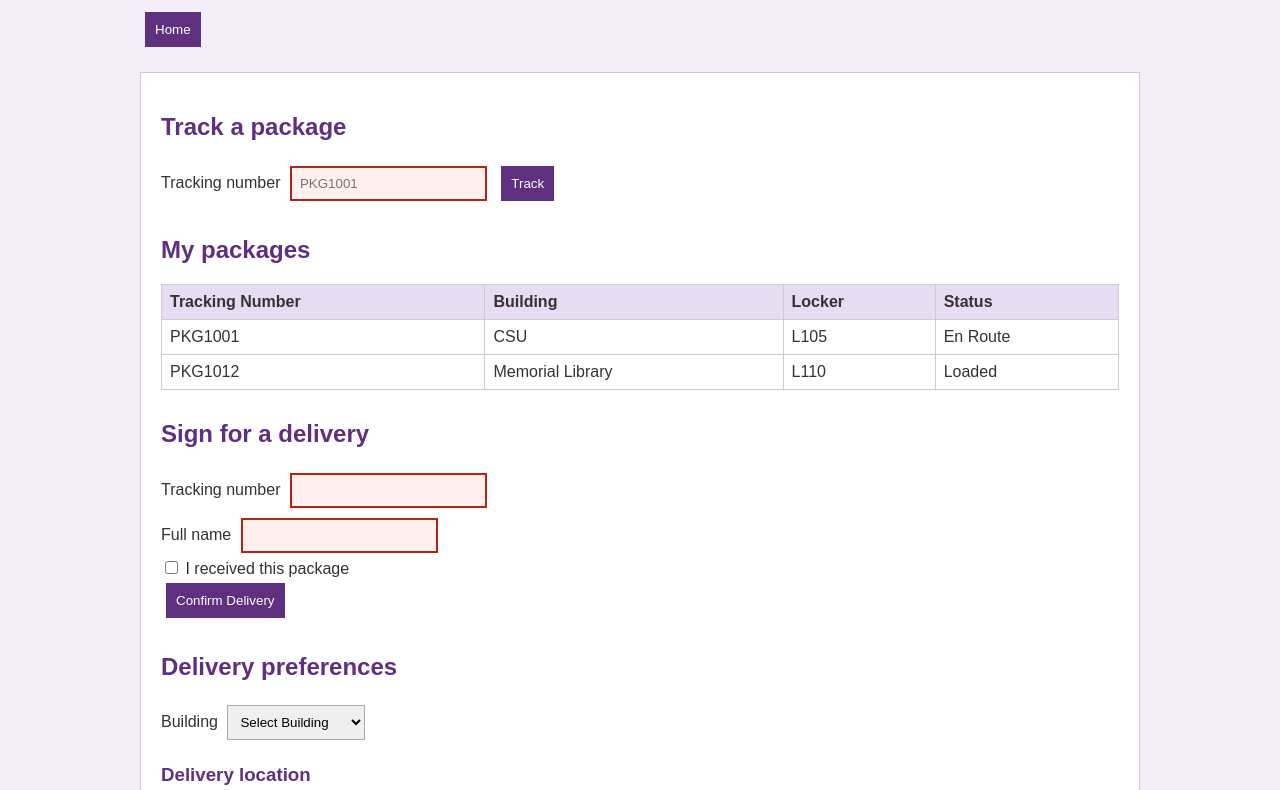
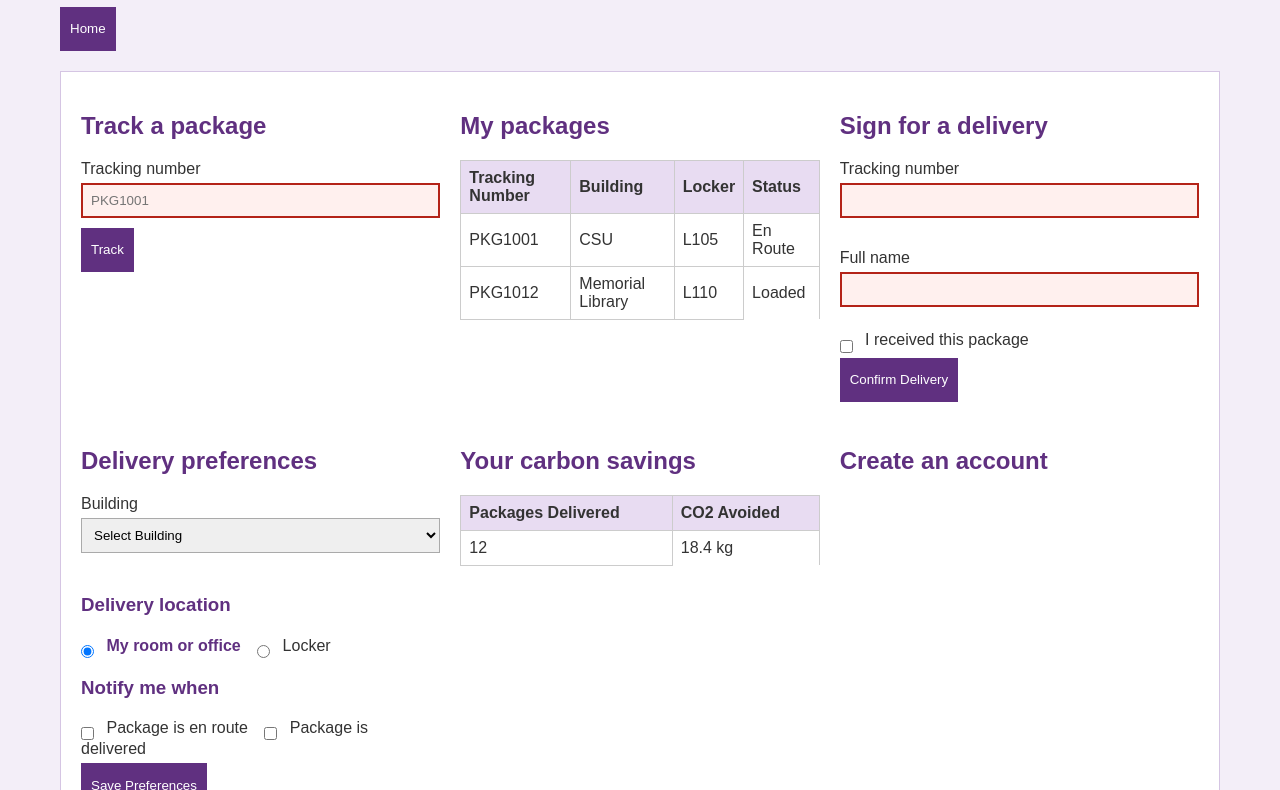
Before and after one commit to Cole-Gibeau/fullStackCIS483, a plain HTML site: page endUsers.html in a window 1280 px wide. Shown: the part 93-883 px from the top of the page. Drawn offline with Linux system fonts and the light colour scheme.

Commit message:
Mobile CSS update

```diff
--- a/style.css
+++ b/style.css
@@ -1,3 +1,10 @@
+/* Applies to every element, including the table labels generated by td::before */
+*,
+*::before,
+*::after {
+  box-sizing: border-box;
+}
+
 /* Basic page background and fonts */
 body {
   font-family: Arial, sans-serif;
@@ -26,16 +33,47 @@ main {
 
 /* Space between sections */
 section {
-  margin-bottom: 30px;
+  margin-bottom: 24px;
+}
+
+.site-nav {
+  display: flex;
+  flex-direction: column;
+  gap: 12px;
+  margin: 12px 0;
+}
+
+.site-nav button {
+  width: 100%;
+  margin: 0;
+}
+
+label {
+  display: block;
+  margin-top: 8px;
 }
 
 /* Text fields and dropdowns */
 input[type="text"],
 input[type="number"],
 select {
+  display: block;
+  width: 100%;
+  max-width: 100%;
   padding: 8px;
-  margin: 5px;
+  margin: 5px 0;
   border: 1px solid #aaaaaa;
+}
+input[type="radio"],
+input[type="checkbox"] {
+  width: auto;
+  margin: 10px 8px 0 0;
+  vertical-align: middle;
+}
+input[type="radio"] + label,
+input[type="checkbox"] + label {
+  display: inline;
+  margin: 0 12px 0 0;
 }
 
 /* Buttons Styling */
@@ -44,9 +82,10 @@ input[type="submit"] {
   background-color: #603080;
   color: white;
   padding: 10px;
-  margin: 5px;
+  margin: 5px 5px 5px 0;
   border: none;
   cursor: pointer;
+  min-height: 44px;
 }
 
 /*Button hover effect, will darken the buttons */
@@ -68,29 +107,53 @@ table {
   width: 100%;
   border-collapse: collapse;
 }
-
+thead {
+  position: absolute;
+  width: 1px;
+  height: 1px;
+  padding: 0;
+  margin: -1px;
+  overflow: hidden;
+  clip: rect(0, 0, 0, 0);
+  white-space: nowrap;
+  border: 0;
+}
+tr {
+  display: block;
+  margin-bottom: 12px;
+  border: 1px solid #cccccc;
+  background-color: #ffffff;
+}
 th,
 td {
-  border: 1px solid #cccccc;
+  display: block;
+  border: none;
+  border-bottom: 1px solid #eeeeee;
   padding: 8px;
   text-align: left;
 }
-
+td:last-child {
+  border-bottom: none;
+}
+td::before {
+  content: attr(data-label);
+  display: block;
+  margin-bottom: 4px;
+  color: #603080;
+  font-weight: bold;
+}
 th {
   background-color: #e8dcf2;
 }
-
 /* Links */
 a {
   color: #603080;
 }
-
 /* Footer */
 footer {
   text-align: center;
   margin-top: 20px;
 }
-
 /* Validation CSS */
 
 /* Invalid tracking number */
@@ -99,24 +162,136 @@ input[type="number"]:invalid {
   border: 2px solid #b42318;
   background-color: #fff0ee;
 }
-
 /* Valid tracking number */
 input[type="text"]:valid,
 input[type="number"]:valid {
   border: 2px solid #18733c;
   background-color: #edf9f0;
 }
-
 /* Highlight the label next to a selected checkbox or radio */
 input[type="checkbox"]:checked + label,
 input[type="radio"]:checked + label {
   color: #603080;
   font-weight: bold;
 }
-
 /* Make unavailable buttons look disabled */
 button:disabled,
 input[type="submit"]:disabled {
   opacity: 0.5;
   cursor: not-allowed;
 }
+
+#formMessage,
+#deliveryMessage {
+  margin: 12px 0;
+  padding: 10px 12px;
+  border-radius: 4px;
+}
+#formMessage:empty,
+#deliveryMessage:empty {
+  display: none;
+  margin: 0;
+  padding: 0;
+  border: 0;
+}
+#formMessage.error {
+  color: #8f1d14;
+  background-color: #fff0ee;
+  border: 1px solid #b42318;
+}
+#formMessage.success,
+#deliveryMessage:not(:empty) {
+  color: #0f5c2e;
+  background-color: #edf9f0;
+  border: 1px solid #18733c;
+}
+tr.priority-low {
+  background-color: #f4f4f4;
+}
+tr.priority-medium {
+  background-color: #f3eef8;
+}
+tr.priority-high {
+  background-color: #fff6e8;
+}
+tr.priority-urgent {
+  background-color: #fff0ee;
+}
+
+@media (min-width: 768px) {
+  body {
+    padding: 20px;
+  }
+  main {
+    padding: 20px;
+  }
+  .site-nav {
+    flex-direction: row;
+    flex-wrap: wrap;
+  }
+  .site-nav button {
+    width: auto;
+  }
+  input[type="text"],
+  input[type="number"],
+  select {
+    max-width: 420px;
+  }
+  table {
+    display: table;
+  }
+  thead {
+    display: table-header-group;
+    position: static;
+    width: auto;
+    height: auto;
+    margin: 0;
+    overflow: visible;
+    clip: auto;
+    white-space: normal;
+  }
+  tbody {
+    display: table-row-group;
+  }
+  tr {
+    display: table-row;
+    margin: 0;
+    border: none;
+  }
+  th,
+  td {
+    display: table-cell;
+    border: 1px solid #cccccc;
+  }
+  td::before {
+    content: none;
+  }
+  td select,
+  td button {
+    display: inline-block;
+    width: auto;
+    max-width: 100%;
+  }
+}
+
+@media (min-width: 1100px) {
+  body {
+    max-width: 1200px;
+  }
+  main:has(#packageForm) {
+    display: grid;
+    grid-template-columns: minmax(280px, 380px) minmax(0, 1fr);
+    gap: 20px;
+    align-items: start;
+  }
+  main:has(#track) {
+    display: grid;
+    grid-template-columns: repeat(auto-fit, minmax(320px, 1fr));
+    gap: 20px;
+    align-items: start;
+  }
+  main:has(#packageForm) > section,
+  main:has(#track) > section {
+    margin-bottom: 0;
+  }
+}
```
